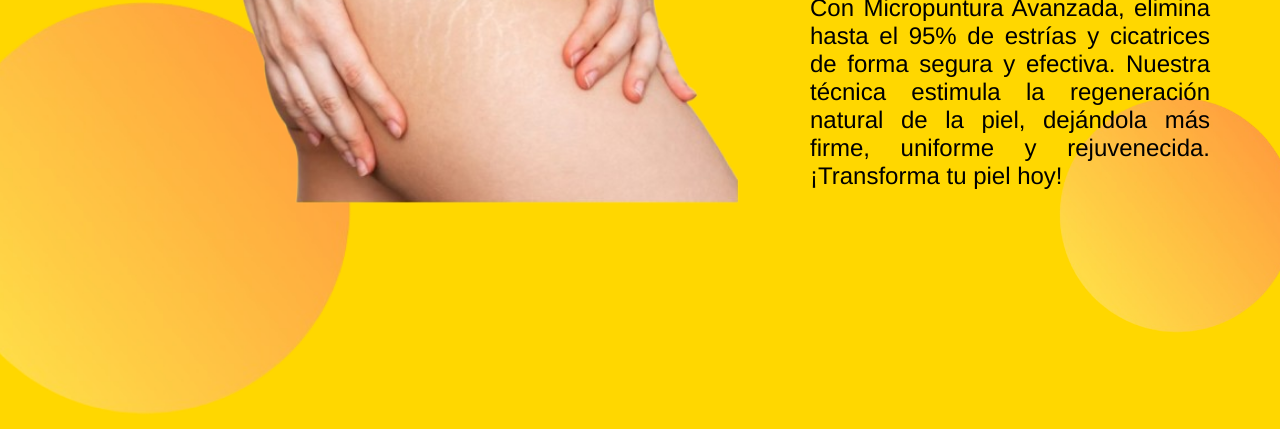
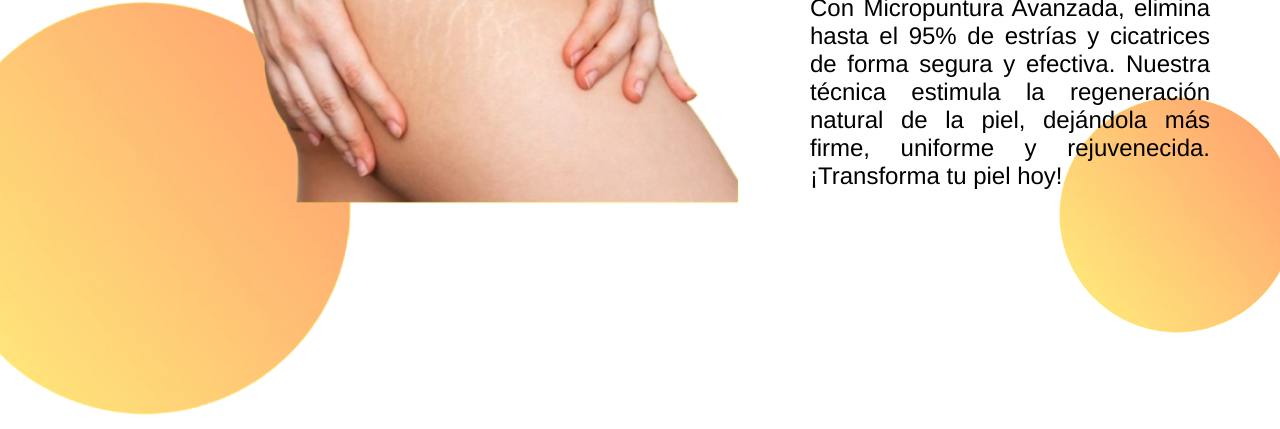
Before and after one commit to CarolinaMazabel/Carolina-Mazabel, a plain HTML site: page index.html in a window 1280 px wide. Shown: the part 409-838 px from the top of the page. Drawn offline with Linux system fonts and the light colour scheme; files whose address does not match are found by name.

Commit message:
Update PaginaPrincipal.css

```diff
--- a/Stilos/PaginaPrincipal.css
+++ b/Stilos/PaginaPrincipal.css
@@ -59,7 +59,7 @@
 body {
     margin: 0;
     font-family: Arial, sans-serif;
-    background-color: #FFD700; /* Fondo dorado */
+    background-color: #FFFFFF; /* Fondo dorado */
     color: #000;
     position: relative;
     overflow-x: hidden;
```
